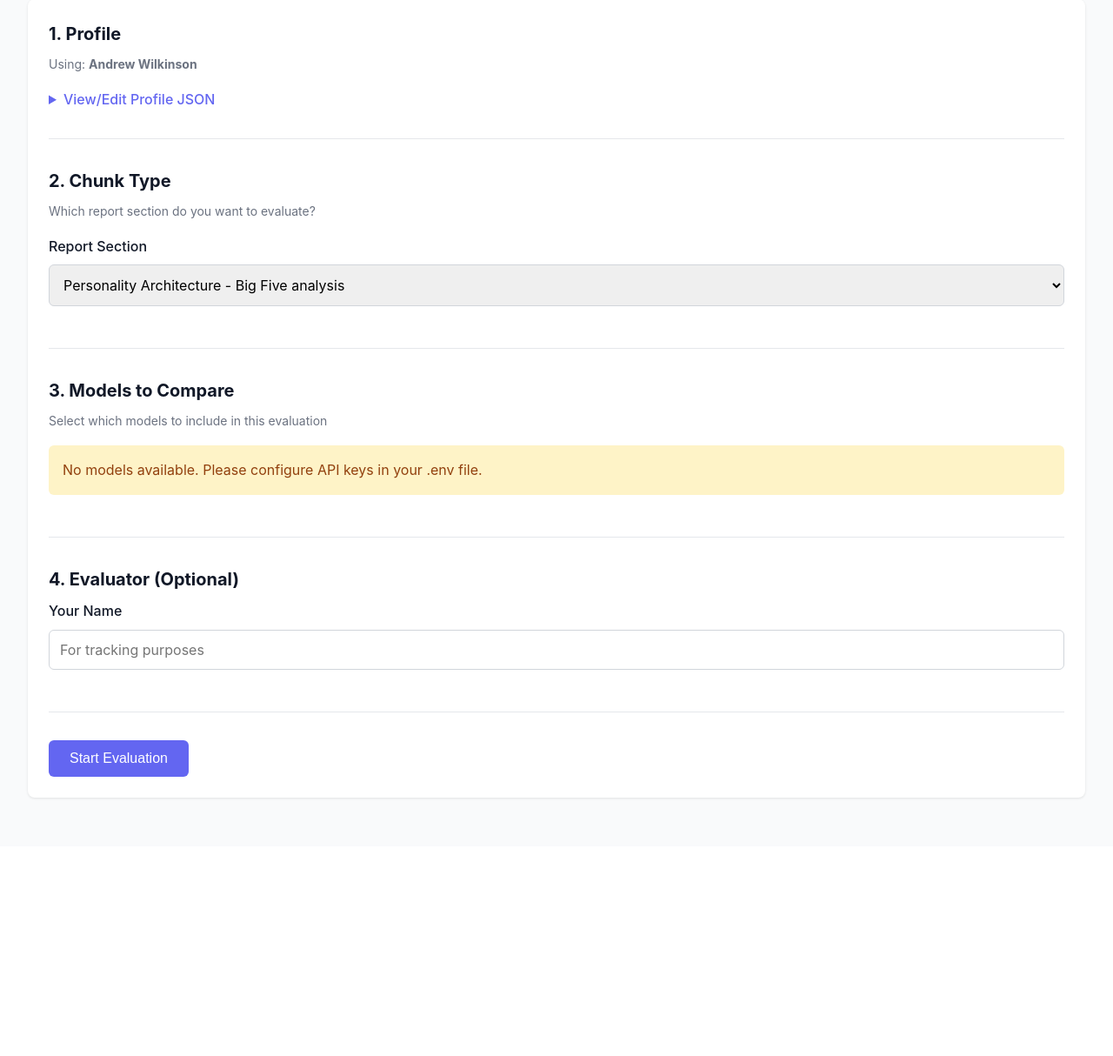
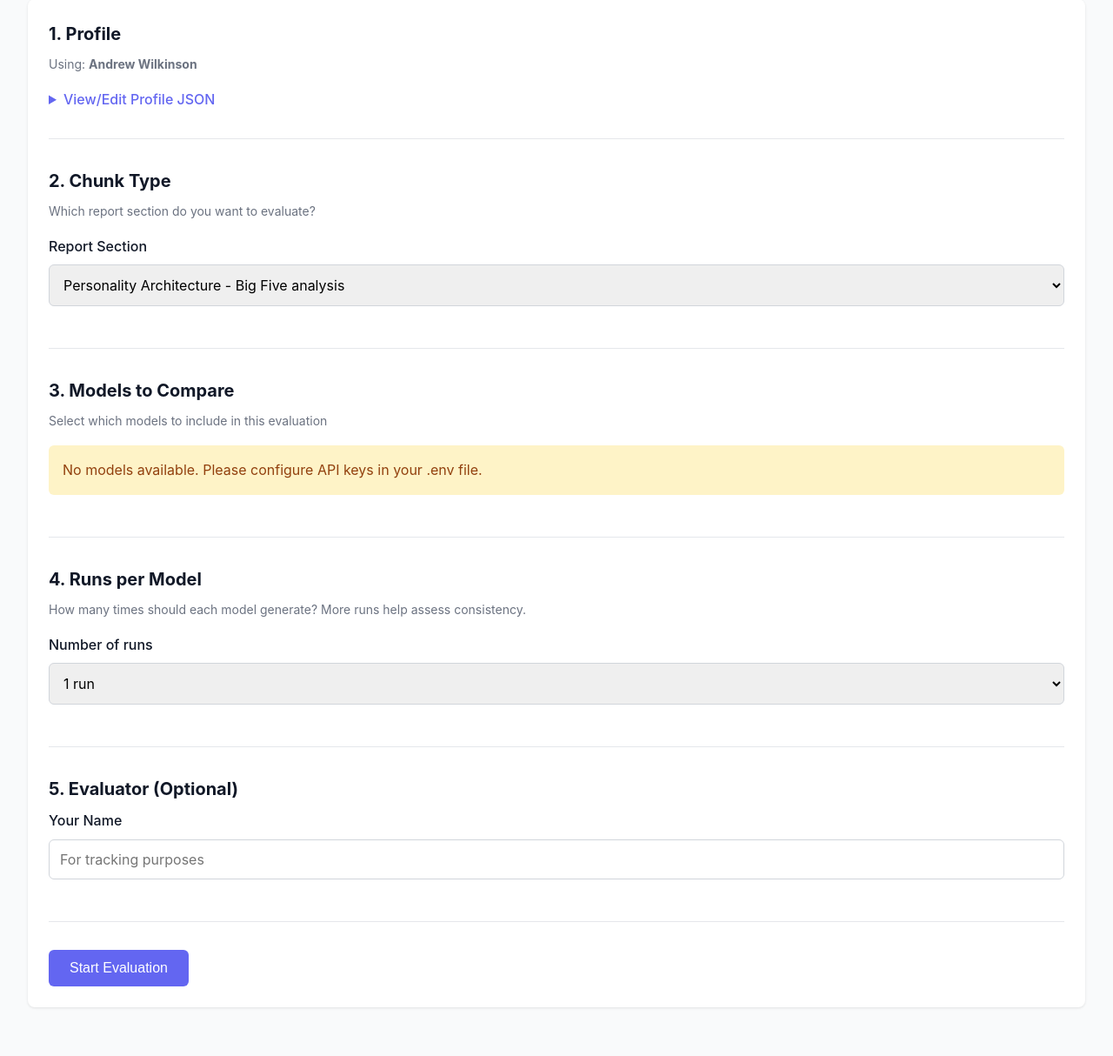
Before and after one commit to Brycce/deepevals, a FastAPI app: page / in a window 1280 px wide. Shown: the part 172-1386 px from the top of the page at 87% size. Before the commit the page ends 1091 px from the top, so only its background shows below. Run offline with FastAPI, Linux system fonts and the light colour scheme; parts of the project's set-up code (start-up, migrations or seed data) failed here and were passed over.

Commit message:
Add runs per model feature for consistency testing

```diff
--- a/app/models.py
+++ b/app/models.py
@@ -37,6 +37,7 @@ class Generation(Base):
     model_id = Column(String(100), nullable=False)
     model_display_name = Column(String(100), nullable=False)
     display_order = Column(Integer, nullable=False)  # Randomized order for blind evaluation
+    run_number = Column(Integer, default=1)  # Which run this is (1-5) for multiple runs per model
     prompt_text = Column(Text, nullable=False)
     output_text = Column(Text, nullable=True)
     input_tokens = Column(Integer, nullable=True)
--- a/app/routers/evaluations.py
+++ b/app/routers/evaluations.py
@@ -78,6 +78,7 @@ async def create_evaluation(
         chunk_type=request.chunk_type,
         model_ids=request.model_ids,
         evaluator_name=request.evaluator_name,
+        runs_per_model=request.runs_per_model,
     )
 
     # Start generations in background
@@ -217,6 +218,7 @@ async def get_generations_blind(session_id: str, db: AsyncSession = Depends(get_
             prompt_text=prompt_text,
             status=g.status,
             has_rating=g.rating is not None,
+            run_number=g.run_number or 1,
         )
         for g in sorted(generations, key=lambda x: x.display_order)
     ]
@@ -260,6 +262,7 @@ async def reveal_generations(session_id: str, db: AsyncSession = Depends(get_db)
             error_message=g.error_message,
             is_good=g.rating.is_good if g.rating else None,
             rating_notes=g.rating.notes if g.rating else None,
+            run_number=g.run_number or 1,
         )
         for g in sorted(generations, key=lambda x: x.display_order)
     ]
--- a/app/schemas.py
+++ b/app/schemas.py
@@ -9,6 +9,7 @@ class CreateSessionRequest(BaseModel):
     chunk_type: str
     model_ids: List[str]  # List of model IDs to use
     evaluator_name: Optional[str] = None
+    runs_per_model: int = 1  # How many times each model should generate (1-5)
 
 
 class SubmitRatingRequest(BaseModel):
@@ -38,6 +39,7 @@ class GenerationBlind(BaseModel):
     prompt_text: Optional[str]
     status: str
     has_rating: bool
+    run_number: int = 1
 
 
 class GenerationRevealed(BaseModel):
@@ -55,6 +57,7 @@ class GenerationRevealed(BaseModel):
     error_message: Optional[str]
     is_good: Optional[bool]
     rating_notes: Optional[str]
+    run_number: int = 1
 
 
 class SessionSummary(BaseModel):
--- a/app/services/generation.py
+++ b/app/services/generation.py
@@ -43,9 +43,13 @@ class GenerationService:
         chunk_type: str,
         model_ids: List[str],
         evaluator_name: Optional[str] = None,
+        runs_per_model: int = 1,
     ) -> EvaluationSession:
         """Create a new evaluation session with generations for each model."""
         profile_name = profile_data.get("name", "Unknown")
+
+        # Clamp runs_per_model to 1-5
+        runs_per_model = max(1, min(5, runs_per_model))
 
         # Create session
         session = EvaluationSession(
@@ -63,12 +67,18 @@ class GenerationService:
         user_prompt = PromptService.build_user_prompt(profile_data, chunk_type)
         full_prompt = f"System: {system_prompt}\n\n---\n\n{user_prompt}"
 
+        # Create list of all generation tasks (model_id, run_number)
+        all_generations = []
+        for model_id in model_ids:
+            for run_num in range(1, runs_per_model + 1):
+                all_generations.append((model_id, run_num))
+
         # Randomize display order for blind evaluation
-        display_orders = list(range(len(model_ids)))
+        display_orders = list(range(len(all_generations)))
         random.shuffle(display_orders)
 
         # Create generation records
-        for i, model_id in enumerate(model_ids):
+        for i, (model_id, run_num) in enumerate(all_generations):
             model_config = self.get_model_by_id(model_id)
             if model_config:
                 generation = Generation(
@@ -77,6 +87,7 @@ class GenerationService:
                     model_id=model_config["id"],
                     model_display_name=model_config["display_name"],
                     display_order=display_orders[i],
+                    run_number=run_num,
                     prompt_text=full_prompt,
                     status="pending",
                 )
--- a/app/templates/index.html
+++ b/app/templates/index.html
@@ -61,7 +61,22 @@
     </div>
 
     <div class="form-section">
-        <h2>4. Evaluator (Optional)</h2>
+        <h2>4. Runs per Model</h2>
+        <p class="help-text">How many times should each model generate? More runs help assess consistency.</p>
+        <div class="form-group">
+            <label for="runs-per-model">Number of runs</label>
+            <select id="runs-per-model" name="runs_per_model">
+                <option value="1" selected>1 run</option>
+                <option value="2">2 runs</option>
+                <option value="3">3 runs</option>
+                <option value="4">4 runs</option>
+                <option value="5">5 runs</option>
+            </select>
+        </div>
+    </div>
+
+    <div class="form-section">
+        <h2>5. Evaluator (Optional)</h2>
         <div class="form-group">
             <label for="evaluator-name">Your Name</label>
             <input type="text" id="evaluator-name" name="evaluator_name" placeholder="For tracking purposes" />
@@ -227,6 +242,7 @@ form.addEventListener('submit', async (e) => {
 
     const chunkType = document.getElementById('chunk-type').value;
     const evaluatorName = document.getElementById('evaluator-name').value;
+    const runsPerModel = parseInt(document.getElementById('runs-per-model').value);
 
     // Show status modal
     statusModal.classList.remove('hidden');
@@ -241,6 +257,7 @@ form.addEventListener('submit', async (e) => {
                 chunk_type: chunkType,
                 model_ids: selectedModels,
                 evaluator_name: evaluatorName || null,
+                runs_per_model: runsPerModel,
             })
         });
 
```
Also changed, not shown: app/templates/summary.html (+6 -2 lines).
